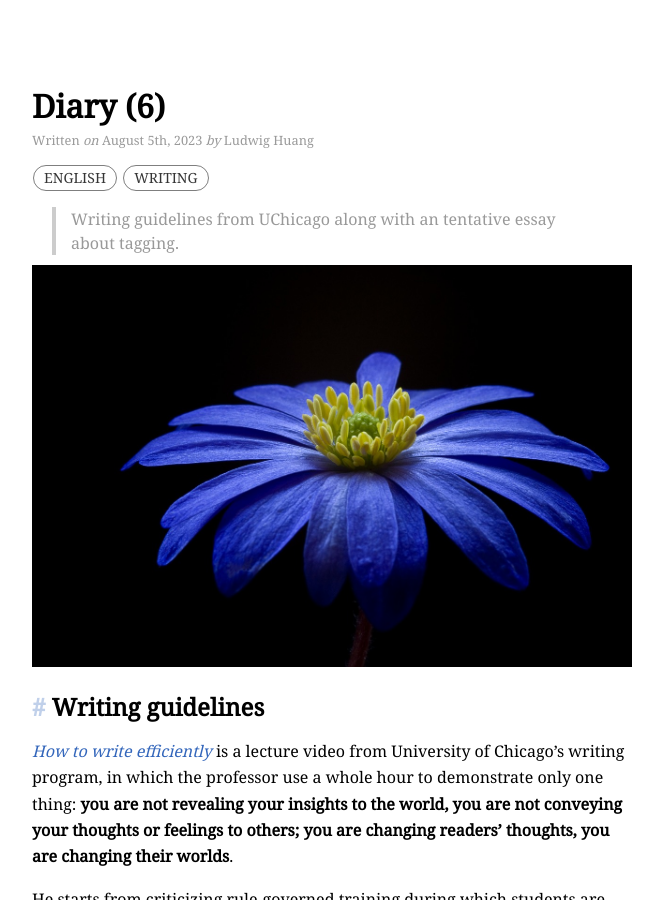
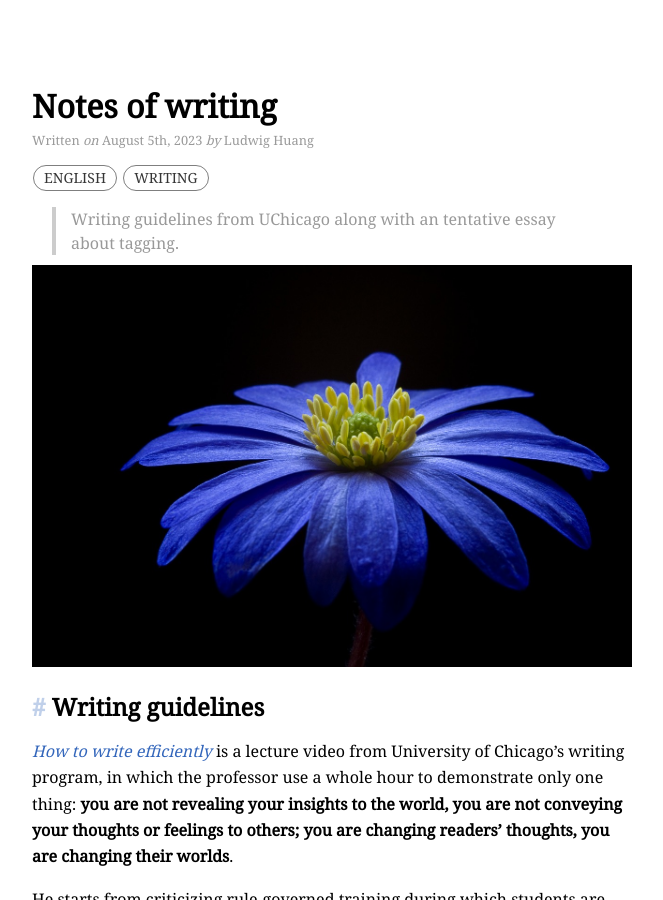
Before and after one commit to huang-feiyu/huang-feiyu.github.io, a Jekyll site: the page built from _posts/2023-08-05-diary-6.md, in a window 1280 px wide and 900 px high. Shown: the whole window, without its empty margins (308-971 px from the left). Built offline with Jekyll 4.4.1, drawn with Linux system fonts in a browser that asks for light colours; nearby versions of some CDN libraries.

Commit message:
post: update name

```diff
--- a/_posts/2023-08-05-diary-6.md
+++ b/_posts/2023-08-05-diary-6.md
@@ -1,6 +1,6 @@
 ---
 layout:      post
-title:       Diary (6)
+title:       Notes of writing
 author:      Ludwig Huang
 categories:  diary
 tags:        [english, writing]
```
